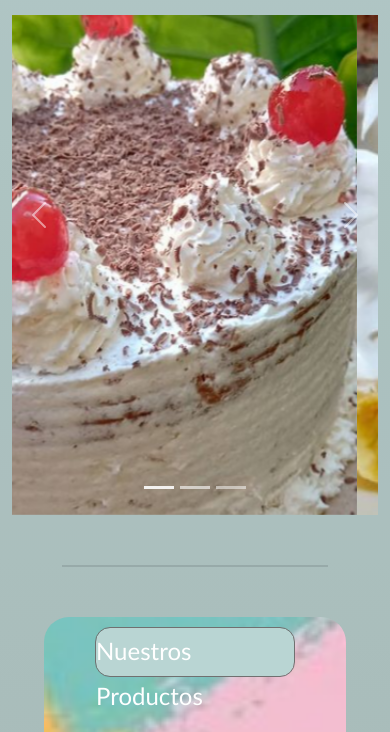
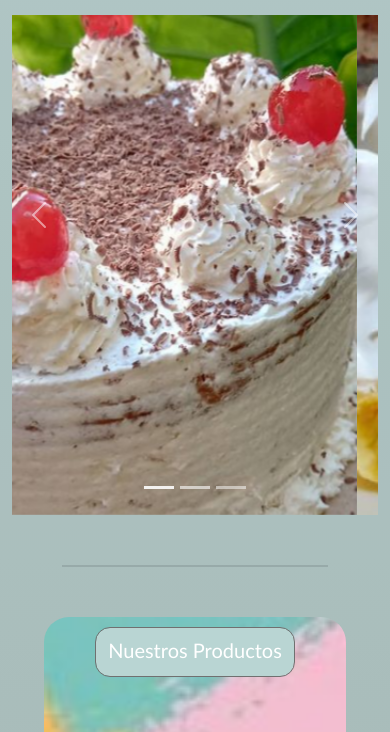
Before and after one commit to lucasbaz/las_chicas, a website: page index.html in a window 390 px wide. Shown: the part 85-817 px from the top of the page. Drawn offline with nearby package versions, Linux system fonts and the light colour scheme; files whose address does not match are found by name.

Commit message:
cambios de tamaño de letra en titulos-secciones-xs de 24px a 20px

```diff
--- a/scss/style.scss
+++ b/scss/style.scss
@@ -29,7 +29,7 @@
         -webkit-backdrop-filter: blur(20px);
         margin-top: 10px;
         justify-content: center;
-        font: normal normal normal 24px/45px Calibri;
+        font: normal normal normal 20px/45px Calibri;
         letter-spacing: 0px;
         color: #FFFFFF;
         opacity: 1;
```
Also changed, not shown: css/style.css.
